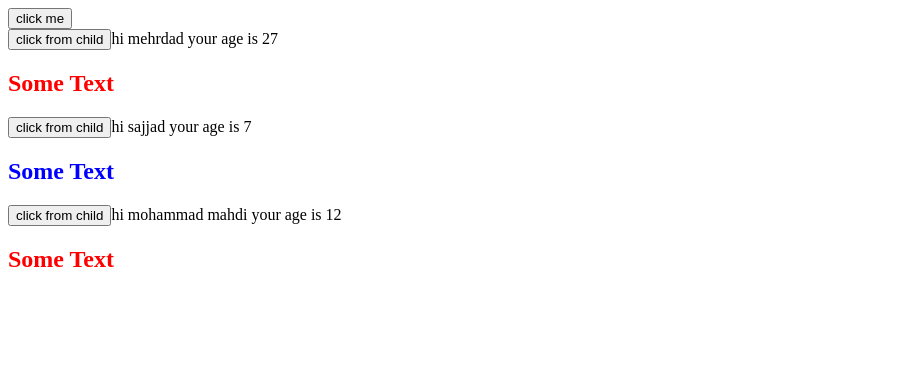
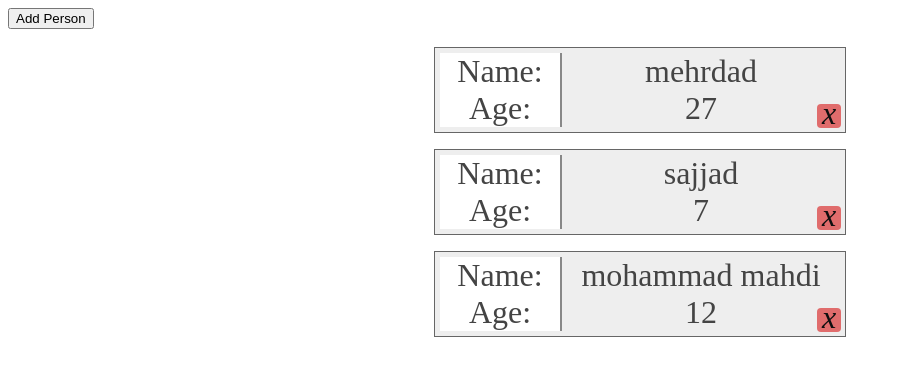
Before and after one commit to RandWeb/my-app, a React (Create React App) app: page / in a window 1280 px wide. Shown: the top 376 px of the page, without its empty margins (0-901 px from the left). Built offline with nearby package versions, Linux system fonts and the light colour scheme.

Commit message:
exmaple for components relations

```diff
--- a/src/App.js
+++ b/src/App.js
@@ -9,34 +9,50 @@ class App extends Component {
       { id: 1, name: "mehrdad", age: "27" },
       { id: 2, name: "sajjad", age: "7" },
       { id: 3, name: "mohammad mahdi", age: "12" }
-    ]
+    ],
   }
-  onButtonClick = () => {
-    this.setState({
-      users: [
-        { id: 1, name: "ali", age: "26" },
-        { id: 2, name: "sajjad", age: "27" },
-        { id: 3, name: "mohammad mahdi", age: "1100" }
-      ]
-    });
-  }
-  onUserDataChanged = (userId, data) => {
-    console.log(userId, data)
+  showList = () => {
+    return (
+      <div >
+        {
+          this.state.users.map(user => (
+            <User
+              key={user.id}
+              id={user.id}
+              name={user.name}
+              age={user.age}
+              onRemove={this.RemovePerson}
+            />
+          ))
+        }
+      </div>
+    )
   }
 
-  showList=()=>{
-    return (
-      <div>
-      <User name={this.state.users[0].name} age={this.state.users[0].age} onChanged={this.onUserDataChanged} />
-      <User name={this.state.users[1].name} age={this.state.users[1].age} onChanged={this.onUserDataChanged} />
-      <User name={this.state.users[2].name} age={this.state.users[2].age} onChanged={this.onUserDataChanged} />
-    </div>
-    )
+  AddPerson = () => {
+    let nname = prompt("enter your name : ");
+    let aage = prompt("enter your age : ");
+    let newState = { ...this.state }
+    let ids = newState.users.map(id => id.id);
+    let id = Math.max(...ids);
+    if(newState.users.length == 0) id = 0;
+    let newPerson = { id: ++id, name: nname, age: aage };
+    console.log(newPerson);
+    newState.users.push(newPerson);
+    this.setState(newState);
+  }
+  RemovePerson = (id) => {
+    let newState = { ...this.state };
+    console.log(newState.users.filter(i => i.id == id));
+    newState.users = newState.users.filter(user => user.id != id);
+    this.setState(newState);
   }
   render() {
     return (
       <div>
-        <button onClick={this.onButtonClick}>click me</button>
+        <button onClick={this.AddPerson}> Add Person </ button>
+        <br />
+        <br />
         {this.showList()}
       </div>
     )
--- a/src/Components/User.js
+++ b/src/Components/User.js
@@ -1,34 +1,24 @@
 import React, { Component } from 'react';
-
+import './user.css'
 // statefull component
 class User extends Component {
-    i = 0;
-state = {
-    name: this.props.name,
-    age: this.props.age
-}
 
-onButtonClicked = () => {
-    let newObject = {
-        name: "newName" + this.i,
-        age: 35
-    };
-    this.i = this.i + 1;
-    this.setState(newObject);
-    this.props.onChanged(this.props.id);
+    onClickForRemove = () => {
+        this.props.onRemove(this.props.id)
     }
     render() {
-    this.props.onChanged(this.props.id, this.newObject);
-    let style = this.state.age > 10 ?  {color: "red"}:{ color: "blue" };
         return (
+            <div className="user">
+                <i onClick={this.onClickForRemove} className='remove'>X</i>
                 <div>
-           { console.log(style)}
-            <button onClick={this.onButtonClicked}>click from child</button>
-            hi {this.state.name} your age is {this.state.age}
-            <br />
-            {this.props.children}
+                    <label>Name: </label>
+                    <span>{this.props.name}</span>
+                </div>
 
-            <h2 style={style}>Some Text</h2>
+                <div>
+                    <label>Age: </label>
+                    <span>{this.props.age}</span>
+                </div>
             </div>
         );
     };
--- /dev/null
+++ b/src/Components/user.css
@@ -0,0 +1,43 @@
+.user{
+    background: #EEE;
+    border:1px solid #666;
+    padding: 5px;
+    font-size: 2rem;
+    margin: auto;
+    margin-bottom: 1rem;
+    text-align: center;
+    display: block;
+    width: 400px;
+    position: relative;
+}
+
+.user label{
+    width: 120px;
+    border-right: 2px solid #888;
+    color: #444;
+    display: inline-block;
+    background: #FFF;
+}
+.remove{
+    position: absolute;
+    width: 24px;
+    height: 24px;
+    border-radius: 4px;
+    bottom: 4px;
+    right: 4px;
+    text-transform: lowercase;
+    cursor: pointer;
+    line-height: .59;
+    color: #0f0f0f;
+    background-color: rgb(224, 108, 108);
+}
+.remove:hover{
+    color: white;
+    background-color: red;
+    transition: all .5s ;
+}
+.user span{
+    width: 278px;
+    color: #444;
+    display: inline-block;
+}
```
Lines whose indentation alone changed are shown as unchanged.
